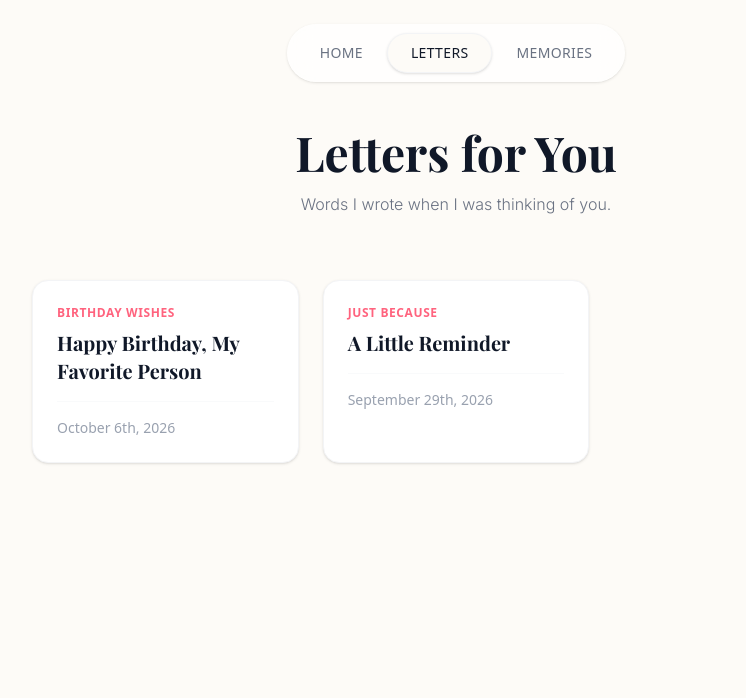
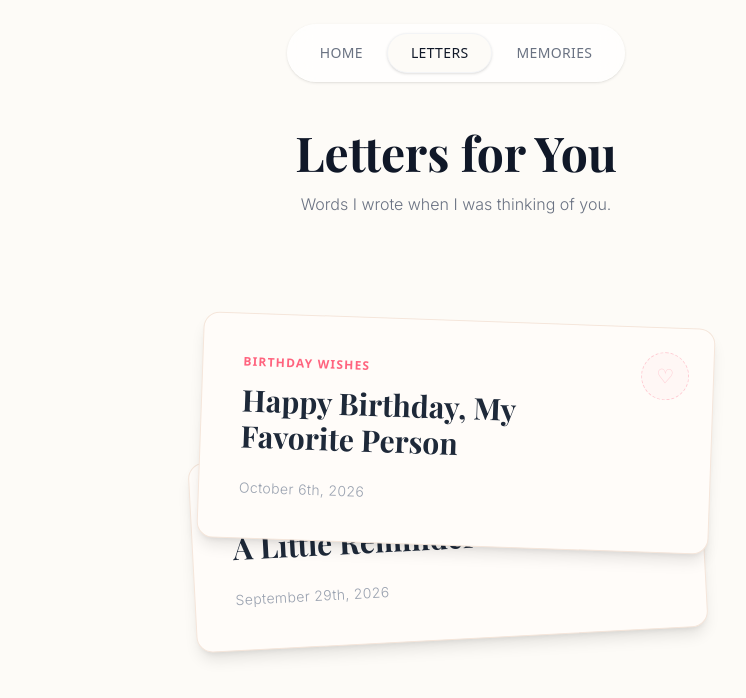
Before and after one commit to zaidh-mech/birthday-website, a Next.js app: page /letters in a window 1280 px wide. Shown: the top 698 px of the page, without its empty margins (184-930 px from the left). Built offline with nearby package versions, Linux system fonts and the light colour scheme; no server answers; the database is empty; a web font is replaced by a local one.

Commit message:
Update letters to use a cute overlapping scattered stack format

```diff
--- a/src/app/letters/LettersClient.tsx
+++ b/src/app/letters/LettersClient.tsx
@@ -14,30 +14,46 @@ export default function LettersClient({ letters }: { letters: Letter[] }) {
 
   return (
     <>
-      <div className="grid grid-cols-1 md:grid-cols-2 lg:grid-cols-3 gap-6">
-        {letters.map((letter) => (
+      <div className="flex flex-col items-center -space-y-16 md:-space-y-24 pt-10 pb-32 px-4">
+        {letters.map((letter, i) => {
+          const rotation = (i % 2 === 0 ? 1 : -1) * ((i % 3) + 2)
+          const xOffset = (i % 2 === 0 ? 1 : -1) * ((i % 4) * 8)
+          const zIndex = letters.length - i
+
+          return (
             <motion.div
               layoutId={`card-${letter.id}`}
               key={letter.id}
               onClick={() => setSelectedId(letter.id)}
-            className="bg-white p-6 rounded-2xl shadow-sm border border-gray-100 cursor-pointer hover:shadow-md transition-shadow group relative overflow-hidden"
-            whileHover={{ y: -4 }}
+              initial={{ rotate: rotation, x: xOffset }}
+              animate={{ rotate: rotation, x: xOffset }}
+              whileHover={{
+                scale: 1.05,
+                rotate: 0,
+                y: -30,
+                zIndex: 100
+              }}
+              style={{ zIndex }}
+              className="w-full max-w-lg bg-[#fffcf9] p-8 md:p-10 rounded-2xl shadow-lg border border-[#f5e6db] cursor-pointer relative group"
             >
-            <div className="absolute top-0 right-0 w-24 h-24 bg-rose-50 rounded-bl-full -z-10 transition-transform group-hover:scale-110" />
+              <div className="absolute top-6 right-6 w-12 h-12 rounded-full border border-dashed border-rose-200 flex items-center justify-center text-rose-200 bg-rose-50/50 group-hover:bg-rose-100 transition-colors">
+                <span className="text-xl">♡</span>
+              </div>
 
-            <motion.div layoutId={`occasion-${letter.id}`} className="text-xs font-semibold uppercase tracking-wider text-rose-400 mb-2">
+              <motion.div layoutId={`occasion-${letter.id}`} className="text-xs font-semibold uppercase tracking-widest text-rose-400 mb-3">
                 {letter.occasion}
               </motion.div>
-            <motion.h2 layoutId={`title-${letter.id}`} className="font-serif text-xl font-bold text-gray-900 mb-4">
+              <motion.h2 layoutId={`title-${letter.id}`} className="font-serif text-2xl md:text-3xl font-bold text-gray-800 mb-6 w-5/6">
                 {letter.title}
               </motion.h2>
-            <motion.p layoutId={`date-${letter.id}`} className="text-sm text-gray-400 font-light mt-auto pt-4 border-t border-gray-50">
+              <motion.p layoutId={`date-${letter.id}`} className="text-sm text-gray-400 font-light font-sans tracking-wide">
                 {format(new Date(letter.date), 'MMMM do, yyyy')}
               </motion.p>
             </motion.div>
-        ))}
+          )
+        })}
         {letters.length === 0 && (
-          <div className="col-span-full text-center py-20 text-gray-400 font-light">
+          <div className="text-center py-20 text-gray-400 font-light">
             No letters yet. Someone needs to start writing!
           </div>
         )}
```
Lines whose indentation alone changed are shown as unchanged.
